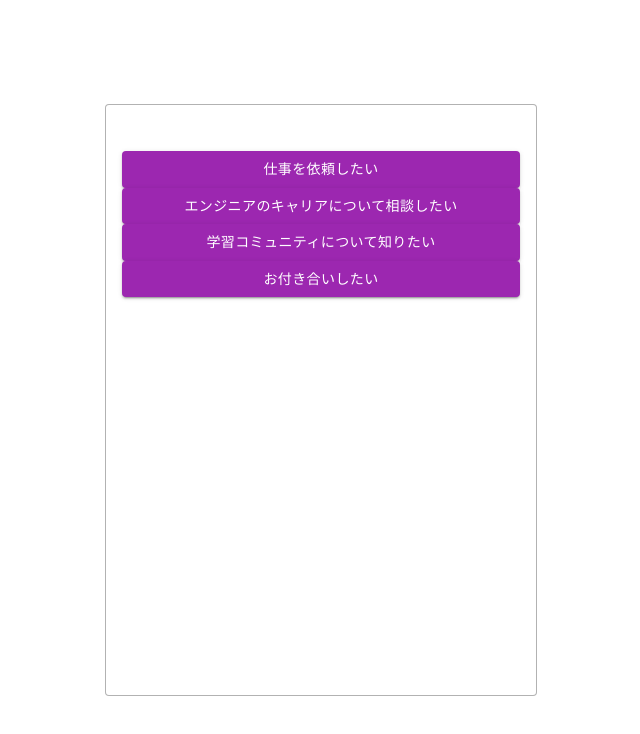
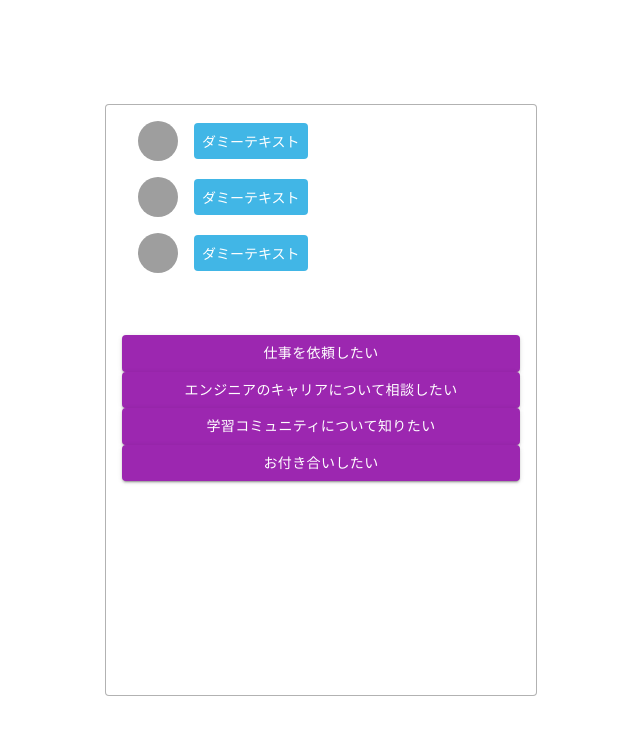
Before and after one commit to rakuda-io/chatbot_by_react_on_firebase, a React (Create React App) app: page / in a window 1280 px wide. Shown: the top 734 px of the page, without its empty margins (319-959 px from the left). Built offline with nearby package versions, Linux system fonts and the light colour scheme; grey boxes are pictures that could not be loaded.

Commit message:
Chatsコンポーネント雛形完成

```diff
--- a/src/App.jsx
+++ b/src/App.jsx
@@ -1,6 +1,6 @@
 import React from 'react';
 import './assets/styles/style.css';
-import { AnswersList } from './components';
+import { AnswersList, Chats } from './components';
 import defaultDataset from './dataset';
 
 export default class App extends React.Component {
@@ -32,6 +32,7 @@ export default class App extends React.Component {
     return (
       <section className="c-section">
         <div className="c-box">
+          <Chats />
           <AnswersList answers={this.state.answers} />
         </div>
       </section>
--- a/src/components/AnswersList.jsx
+++ b/src/components/AnswersList.jsx
@@ -1,5 +1,5 @@
 import React from 'react';
-import { Answer } from '.';
+import { Answer } from './index';
 
 const AnswersList = (props) => {
   return (
--- /dev/null
+++ b/src/components/Chat.jsx
@@ -0,0 +1,17 @@
+import React from 'react'
+import ListItem from '@mui/material/ListItem';
+import ListItemAvatar from '@mui/material/ListItemAvatar';
+import Avatar from '@mui/material/Avatar';
+
+const Chat = () => {
+  return (
+    <ListItem>
+      <ListItemAvatar>
+        <Avatar alt="icon" src="/static/images/avatar/1.jpg" />
+      </ListItemAvatar>
+      <div className="p-chat__bubble">ダミーテキスト</div>
+    </ListItem>
+  )
+}
+
+export default Chat
--- /dev/null
+++ b/src/components/Chats.jsx
@@ -0,0 +1,15 @@
+import React from 'react'
+import List from '@mui/material/List';
+import { Chat } from './index';
+
+const Chats = () => {
+return (
+  <List sx={{ width: '100%', maxWidth: 360, bgcolor: 'background.paper' }}>
+    <Chat />
+    <Chat />
+    <Chat />
+  </List>
+)
+}
+
+export default Chats
--- a/src/components/index.js
+++ b/src/components/index.js
@@ -1,2 +1,4 @@
 export {default as AnswersList} from './AnswersList';
 export {default as Answer} from './Answer';
+export {default as Chats} from './Chats';
+export {default as Chat} from './Chat';
```
